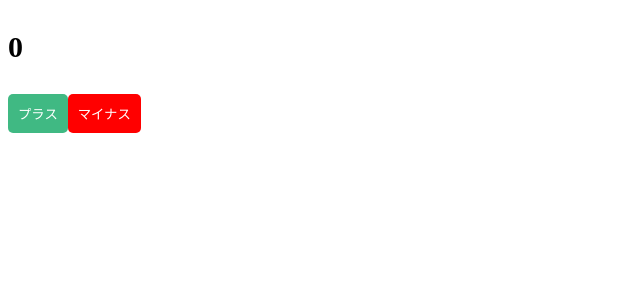
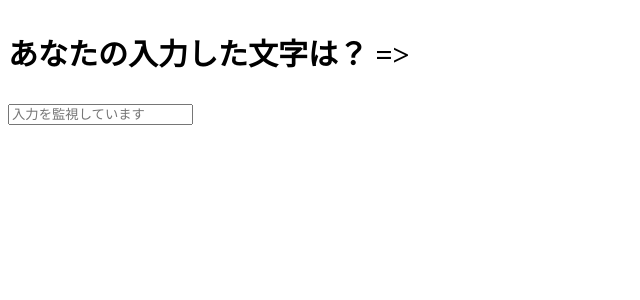
Before and after one commit to Atsu77/ninja_code_vue, a Vue app: page / in a window 1280 px wide. Shown: the top 300 px of the page, without its empty margins (0-640 px from the left). Built offline with nearby package versions, Linux system fonts and the light colour scheme.

Commit message:
中級02

```diff
--- a/src/App.vue
+++ b/src/App.vue
@@ -1,8 +1,7 @@
 <template>
   <div id="app">
-    <p>{{ count }}</p>
-    <button class="up" @click="countUp">プラス</button>
-    <button class="down" @click="countDown">マイナス</button>
+    <p>あなたの入力した文字は？ => {{ message }}</p>
+    <input type="text" v-model="message" placeholder="入力を監視しています" />
   </div>
 </template>
 
@@ -10,16 +9,8 @@
 export default {
   name: "App",
   data: () => ({
-    count: 0
+    message: "",
   }),
-  methods: {
-    countUp() {
-      this.count++;
-    },
-    countDown() {
-      this.count--;
-    }
-  }
 };
 </script>
 
```
Also changed, not shown: .eslintrc.js.
